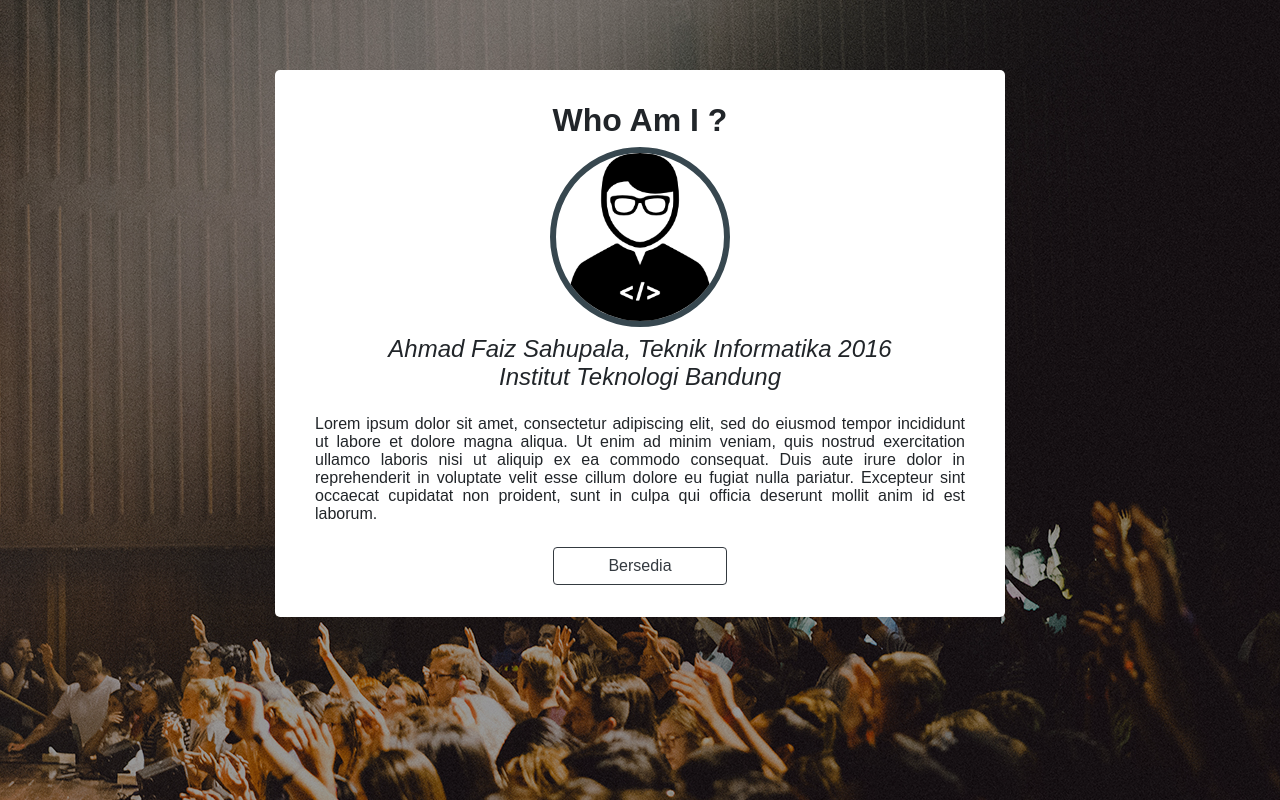
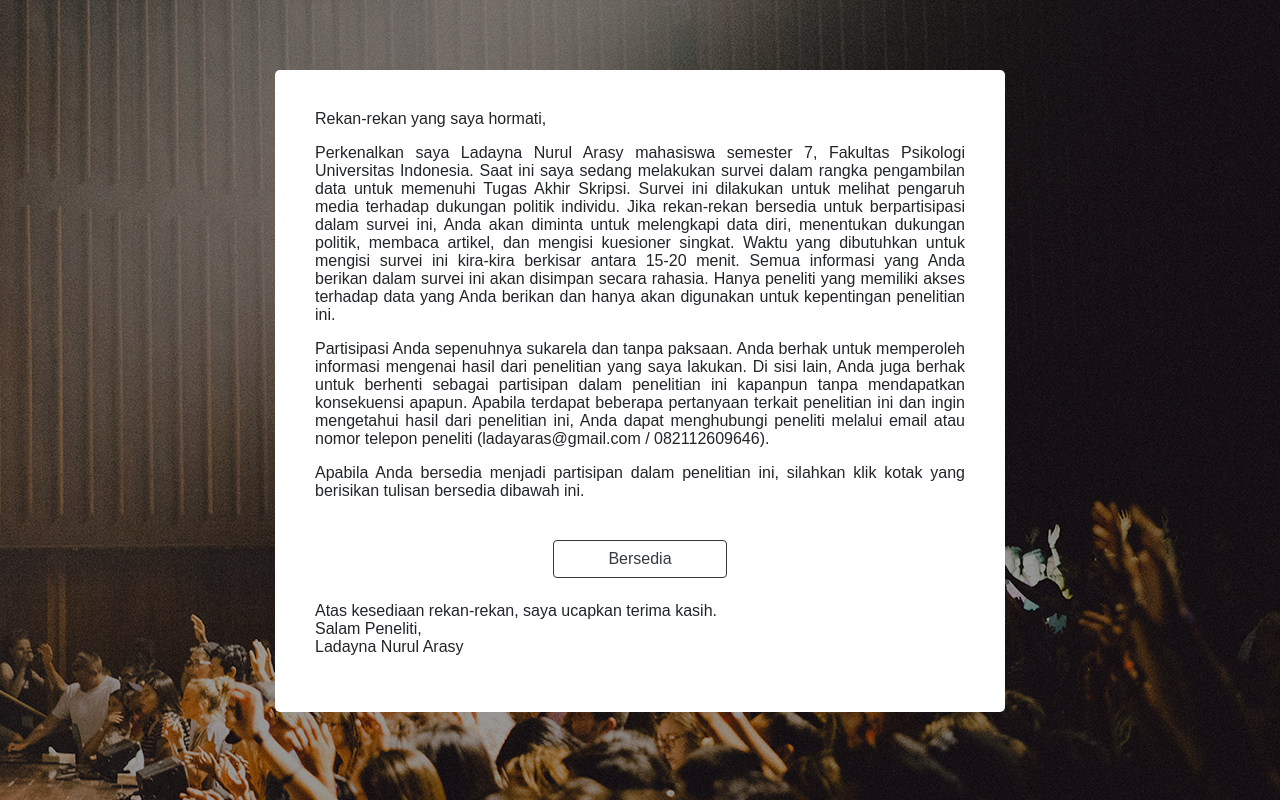
Before and after one commit to faizzuns/DataGatheringWeb, a PHP site: page /home.php in a window 1280 px wide. Run offline with PHP 8.4, Linux system fonts and the light colour scheme; some libraries are stand-ins or nearby versions.

Commit message:
content home

```diff
--- a/pages/home.php
+++ b/pages/home.php
@@ -14,20 +14,23 @@
         <div class="col-8">
             <div style="height: 70px;"></div>
             <div class="box-home padding-medium">
-                <div class="margin-top-medium flex center-horizontal text-size-medium"><strong>Who Am I ?</strong></div>
-                <div class="margin-top-small flex center-horizontal">
-                    <img src="../upload/profile.png" class="profile-img"/>
-                </div>
-                <div class="margin-top-small flex center-horizontal text-size-small" style="text-align: center">
-                    <i>Ahmad Faiz Sahupala, Teknik Informatika 2016 <br/> Institut Teknologi Bandung</i>
-                </div>
                 <div class="flex center-horizontal text-size-very-small" style="text-align: justify">
                     <div class="margin-large">
-                        Lorem ipsum dolor sit amet, consectetur adipiscing elit, sed do eiusmod tempor incididunt ut labore et dolore magna aliqua. Ut enim ad minim veniam, quis nostrud exercitation ullamco laboris nisi ut aliquip ex ea commodo consequat. Duis aute irure dolor in reprehenderit in voluptate velit esse cillum dolore eu fugiat nulla pariatur. Excepteur sint occaecat cupidatat non proident, sunt in culpa qui officia deserunt mollit anim id est laborum.</div>
+                        <p>Rekan-rekan yang saya hormati,</p>
+                        <p>Perkenalkan saya Ladayna Nurul Arasy mahasiswa semester 7, Fakultas Psikologi Universitas Indonesia. Saat ini saya sedang melakukan survei dalam rangka pengambilan data untuk memenuhi Tugas Akhir Skripsi. Survei ini dilakukan untuk melihat pengaruh media terhadap dukungan politik individu. Jika rekan-rekan bersedia untuk berpartisipasi dalam survei ini, Anda akan diminta untuk melengkapi data diri, menentukan dukungan politik, membaca artikel, dan mengisi kuesioner singkat. Waktu yang dibutuhkan untuk mengisi survei ini kira-kira berkisar antara 15-20 menit. Semua informasi yang Anda berikan dalam survei ini akan disimpan secara rahasia. Hanya peneliti yang memiliki akses terhadap data yang Anda berikan dan hanya akan digunakan untuk kepentingan penelitian ini.</p>
+                        <p>Partisipasi Anda sepenuhnya sukarela dan tanpa paksaan. Anda berhak untuk memperoleh informasi mengenai hasil dari penelitian yang saya lakukan. Di sisi lain, Anda juga berhak untuk berhenti sebagai partisipan dalam penelitian ini kapanpun tanpa mendapatkan konsekuensi apapun. Apabila terdapat beberapa pertanyaan terkait penelitian ini dan ingin mengetahui hasil dari penelitian ini, Anda dapat menghubungi peneliti melalui email atau nomor telepon peneliti (ladayaras@gmail.com / 082112609646).</p>
+                        <p>Apabila Anda bersedia menjadi partisipan dalam penelitian ini, silahkan klik kotak yang berisikan tulisan bersedia dibawah ini.</p>
+                    </div>
                 </div>
                 <form class="flex center-horizontal margin-bot-medium" action="identity.php">
                     <input type="submit" value="Bersedia" class="btn btn-outline-dark quarter">
                 </form>
+                <div class="flex text-size-very-small margin-large" style="text-align: left">
+                    <p>Atas kesediaan rekan-rekan, saya ucapkan terima kasih.<br>
+                        Salam Peneliti,<br>
+                        Ladayna Nurul Arasy
+                    </p>
+                </div>
             </div>
         </div>
     </div>
```
